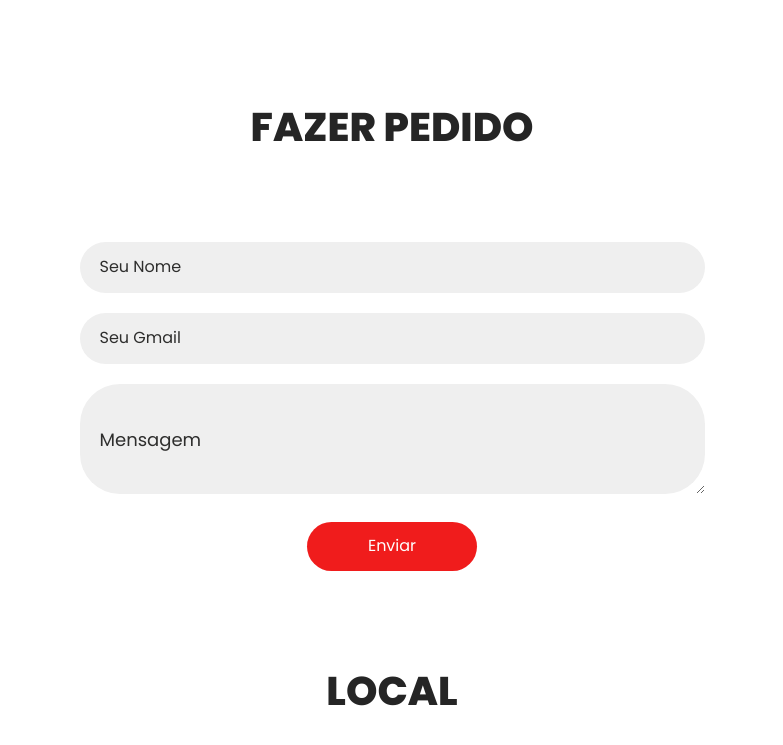
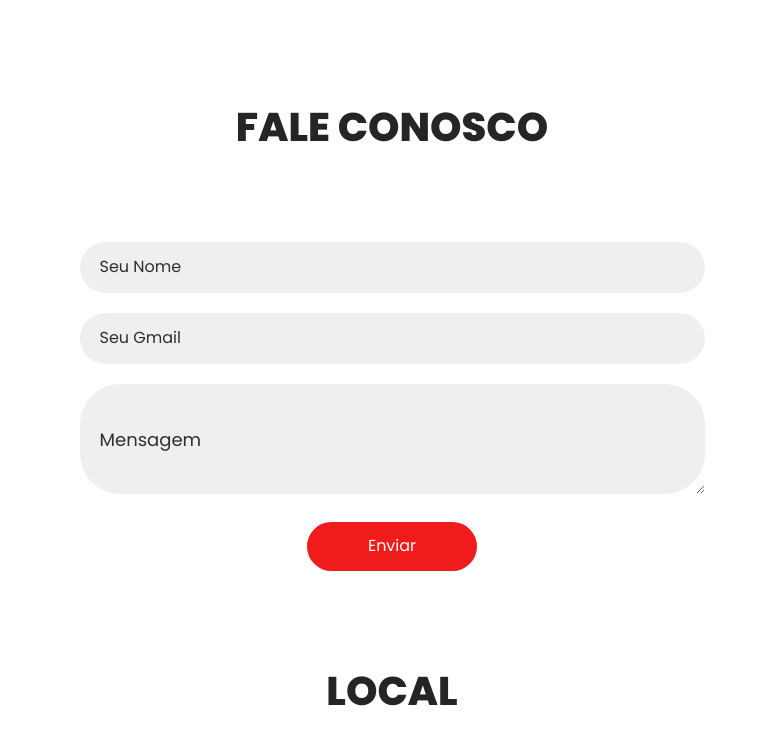
Before and after one commit to laboratorioalimentacao/LaboratorioAlimentacoa, a plain HTML site: page index.html in a window 1280 px wide. Shown: the part 1967-2712 px from the top of the page, without its empty margins (248-1031 px from the left). Drawn offline with nearby package versions, Linux system fonts and the light colour scheme; grey boxes are pictures that could not be loaded; files whose address does not match are found by name.

Commit message:
Update index.html

```diff
--- a/index.html
+++ b/index.html
@@ -167,7 +167,7 @@
       <div class="container">
          <div class="row">
             <div class="col-sm-12">
-               <h1 class="contact_taital">Fazer Pedido</h1>
+               <h1 class="contact_taital">FALE CONOSCO</h1>
             </div>
          </div>
       </div>
@@ -256,4 +256,5 @@
    <script src="js/custom.js"></script> <!-- Scripts personalizados -->
 </body>
 
+
 </html>
```
